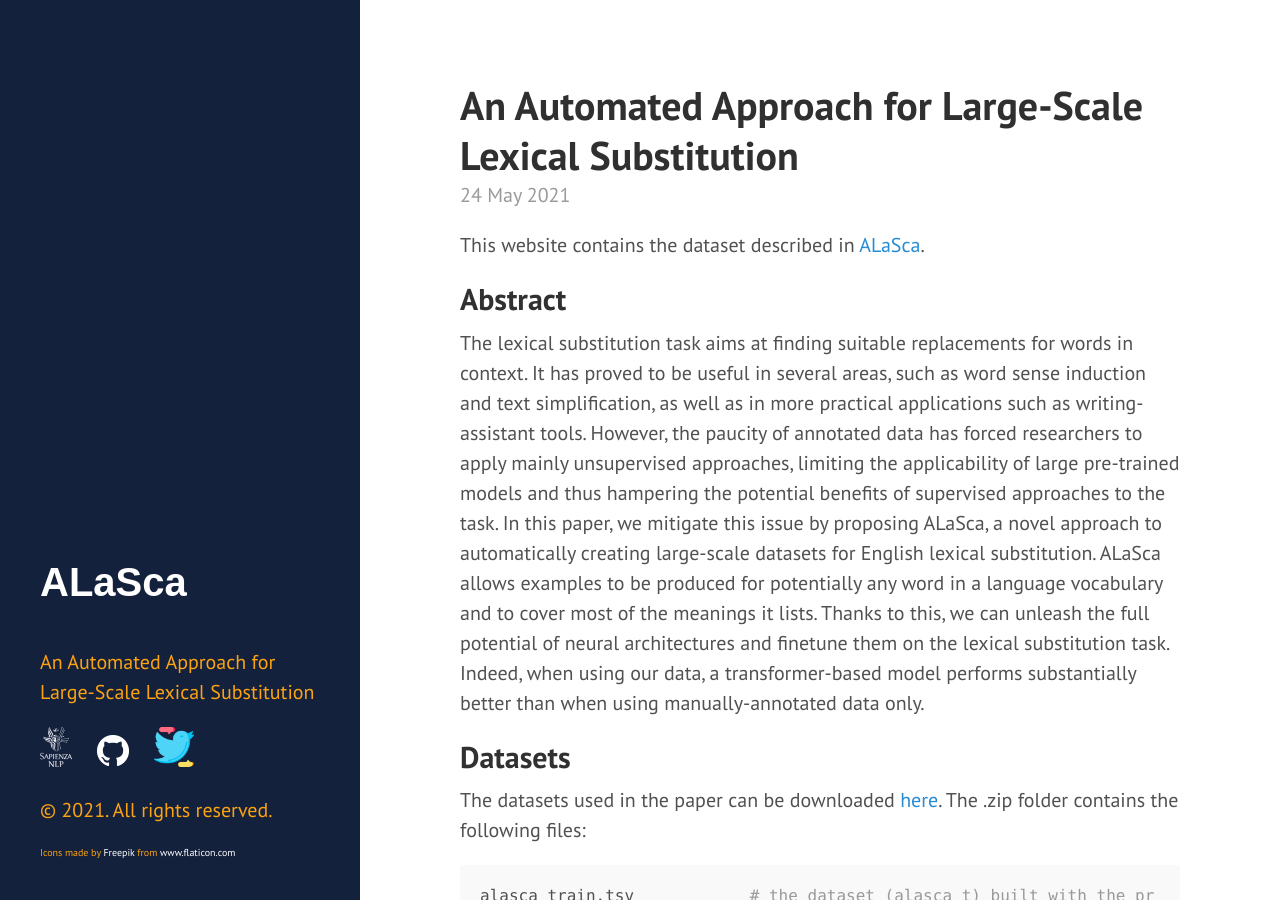
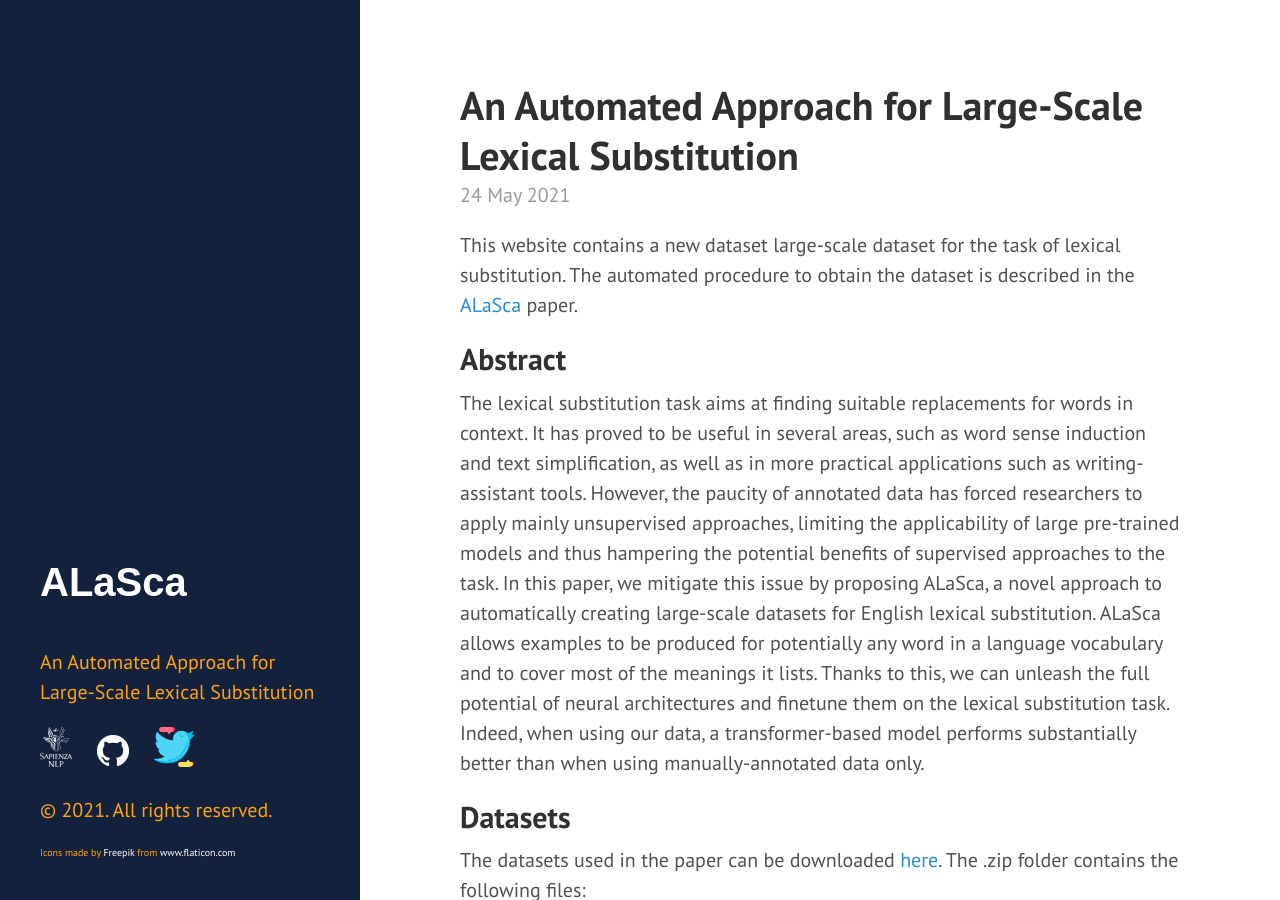
Before and after one commit to caterinaLacerra/ALaSca, a Jekyll site: the page built from docs/_posts/2021-05-24-datasets.md, in a window 1280 px wide and 900 px high. Built offline with Jekyll 4.4.1, drawn with Linux system fonts in a browser that asks for light colours.

Commit message:
Update 2021-05-24-datasets.md

```diff
--- a/docs/_posts/2021-05-24-datasets.md
+++ b/docs/_posts/2021-05-24-datasets.md
@@ -2,7 +2,7 @@
 layout: post
 title:  "An Automated Approach for Large-Scale Lexical Substitution"
 ---
-This website contains the dataset described in [ALaSca]().
+This website contains a new dataset large-scale dataset for the task of lexical substitution. The automated procedure to obtain the dataset is described in the [ALaSca]() paper.
 ## Abstract
 The lexical substitution task aims at finding suitable replacements for words in context. It has proved to be useful in several areas, such as word sense induction and text simplification, as well as in more practical applications such as writing-assistant tools. However, the paucity of annotated data has forced researchers to apply mainly unsupervised approaches, limiting the applicability of large pre-trained models and thus hampering the potential benefits of supervised approaches to the task. In this paper, we mitigate this issue by proposing ALaSca, a novel approach to automatically creating large-scale datasets for English lexical substitution. ALaSca allows examples to be produced for potentially any word in a language vocabulary and to cover most of the meanings it lists. Thanks to this, we can unleash the full potential of neural architectures and finetune them on the lexical substitution task. Indeed, when using our data, a transformer-based model  performs substantially better than when using manually-annotated data only.
 ## Datasets
```
